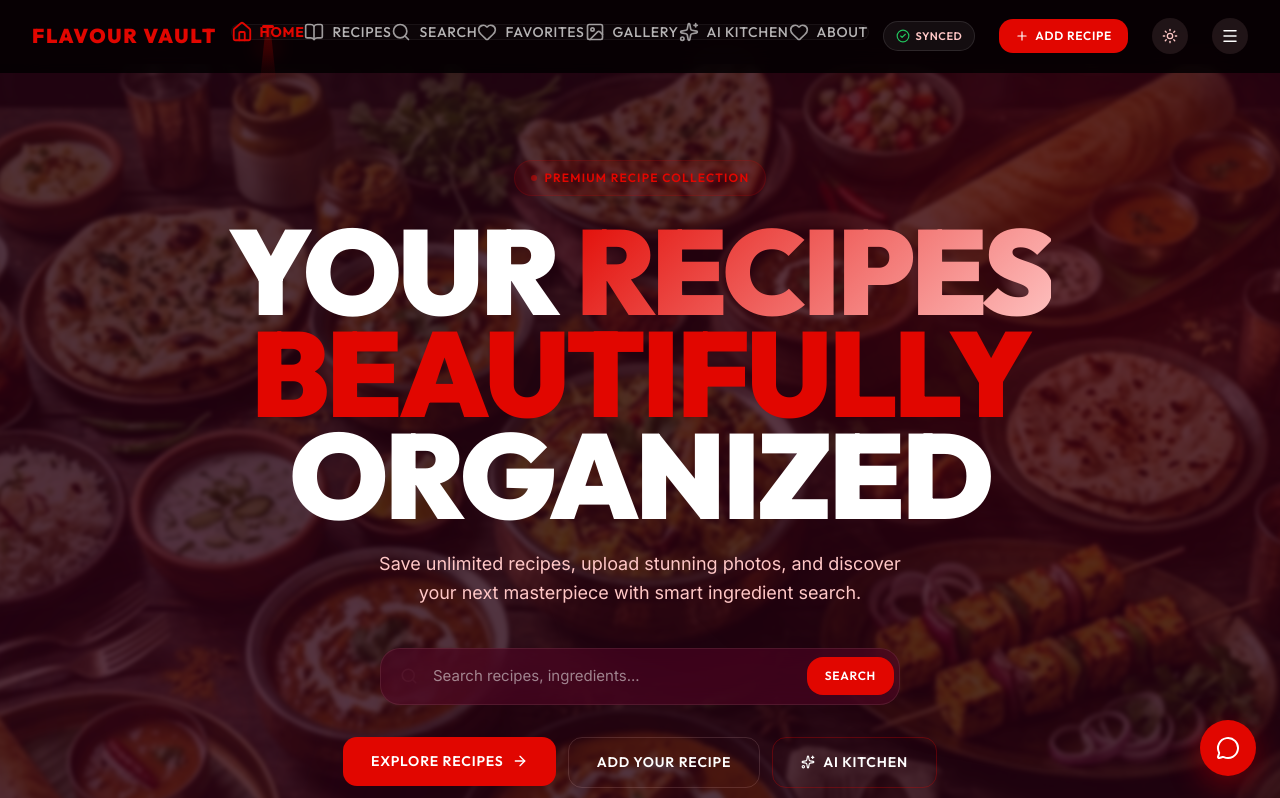
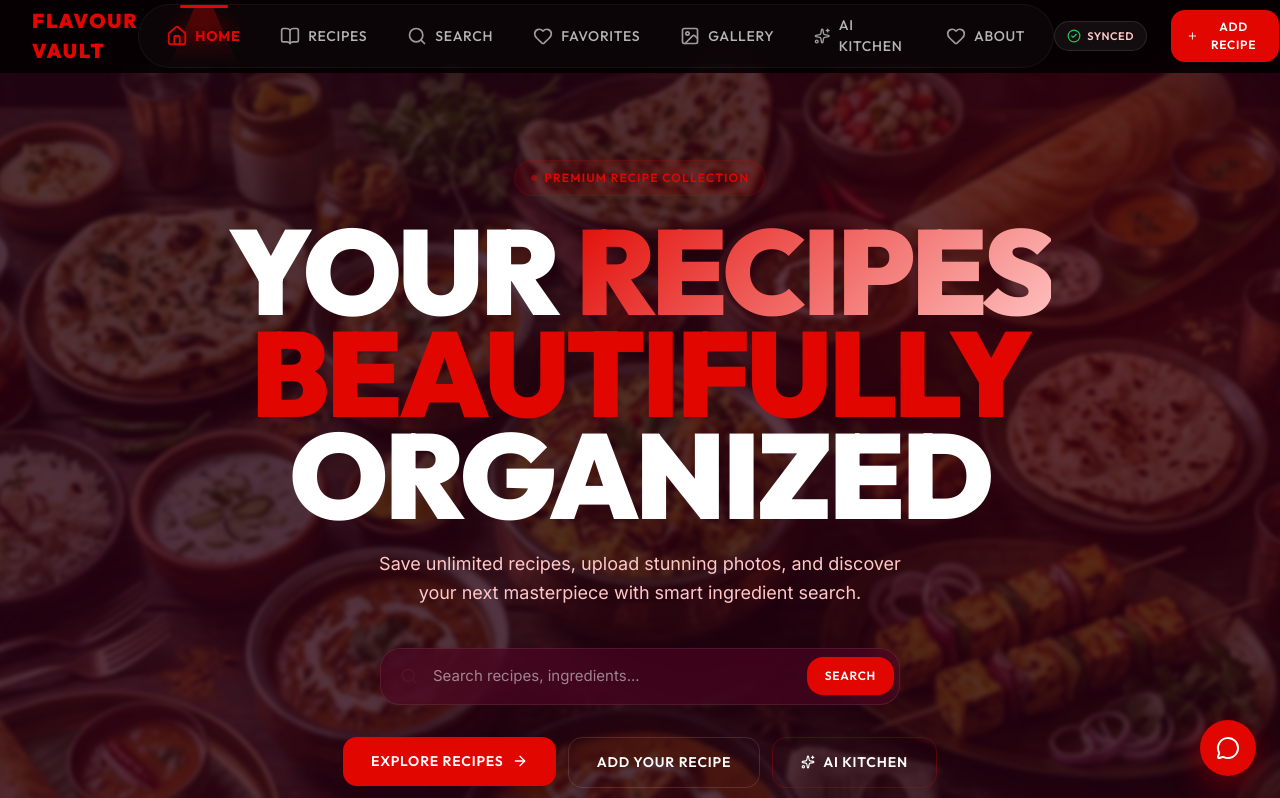
Before and after one commit to keerthan4531-a11y/flavour-vault, a React (Vite) app: page / in a window 1280 px wide. Shown: the top 798 px of the page. Built offline with nearby package versions, Linux system fonts and the light colour scheme.

Commit message:
fix: resolve limelight nav styling, prevent infinite render loop, and fix tsconfig warnings

```diff
--- a/src/components/layout/Navbar.tsx
+++ b/src/components/layout/Navbar.tsx
@@ -17,6 +17,13 @@ const NAV_LINKS = [
   { path: '/ai-kitchen', label: 'AI Kitchen', icon: Sparkles },
   { path: '/about', label: 'About', icon: Heart },
 ];
+
+const LIMELIGHT_ITEMS = NAV_LINKS.map(link => ({
+  id: link.path,
+  path: link.path,
+  label: link.label,
+  icon: <link.icon />
+}));
 
 export function Navbar() {
   const [scrolled, setScrolled] = useState(false);
@@ -97,14 +104,7 @@ export function Navbar() {
 
           {/* Desktop Nav Links */}
           <div className="hidden md:block">
-            <LimelightNav
-              items={NAV_LINKS.map(link => ({
-                id: link.path,
-                path: link.path,
-                label: link.label,
-                icon: <link.icon />
-              }))}
-            />
+            <LimelightNav items={LIMELIGHT_ITEMS} />
           </div>
 
           {/* Right Actions */}
--- a/src/components/ui/limelight-nav.tsx
+++ b/src/components/ui/limelight-nav.tsx
@@ -1,7 +1,5 @@
 import React, { useState, useRef, useLayoutEffect, cloneElement, useEffect } from 'react';
 import { useLocation, useNavigate } from 'react-router-dom';
-
-// --- Internal Types and Defaults ---
 
 export type NavItem = {
   id: string | number;
@@ -21,9 +19,6 @@ type LimelightNavProps = {
   iconClassName?: string;
 };
 
-/**
- * An adaptive-width navigation bar with a "limelight" effect that highlights the active item.
- */
 export const LimelightNav = ({
   items,
   defaultActiveIndex = 0,
@@ -36,7 +31,6 @@ export const LimelightNav = ({
   const location = useLocation();
   const navigate = useNavigate();
 
-  // Find index based on current URL path
   const currentIndex = items.findIndex(item => item.path === location.pathname);
   const initialIndex = currentIndex >= 0 ? currentIndex : defaultActiveIndex;
 
@@ -45,7 +39,6 @@ export const LimelightNav = ({
   const navItemRefs = useRef<(HTMLAnchorElement | null)[]>([]);
   const limelightRef = useRef<HTMLDivElement | null>(null);
 
-  // Sync active index with URL changes
   useEffect(() => {
     const idx = items.findIndex(item => item.path === location.pathname);
     if (idx >= 0 && idx !== activeIndex) {
@@ -83,24 +76,66 @@ export const LimelightNav = ({
   };
 
   return (
-    <nav className={`relative inline-flex items-center h-16 rounded-full bg-[rgba(255,255,255,0.02)] text-white border border-[rgba(255,255,255,0.05)] px-2 ${className}`}>
+    <nav
+      className={className}
+      style={{
+        position: 'relative',
+        display: 'inline-flex',
+        alignItems: 'center',
+        height: 64,
+        borderRadius: 9999,
+        backgroundColor: 'rgba(255,255,255,0.02)',
+        color: 'white',
+        border: '1px solid rgba(255,255,255,0.05)',
+        padding: '0 8px'
+      }}
+    >
       {items.map((item, index) => (
           <a
             key={item.id}
             ref={el => { navItemRefs.current[index] = el; }}
-            className={`relative z-20 flex h-full cursor-pointer items-center justify-center px-4 py-2 mx-1 gap-2 rounded-full transition-colors ${iconContainerClassName}`}
+            className={iconContainerClassName}
+            style={{
+              position: 'relative',
+              zIndex: 20,
+              display: 'flex',
+              height: '100%',
+              cursor: 'pointer',
+              alignItems: 'center',
+              justifyContent: 'center',
+              padding: '8px 16px',
+              margin: '0 4px',
+              gap: 8,
+              borderRadius: 9999,
+              transition: 'background-color 300ms'
+            }}
             onClick={() => handleItemClick(index, item)}
             aria-label={item.label}
           >
             {cloneElement(item.icon as React.ReactElement<any>, {
-              className: `w-5 h-5 transition-all duration-300 ease-in-out ${
-                activeIndex === index ? 'opacity-100 scale-110 text-[#e10600]' : 'opacity-60 hover:opacity-80 text-white'
-              } ${(item.icon as React.ReactElement<any>).props.className || ''} ${iconClassName || ''}`,
+              style: {
+                width: 20,
+                height: 20,
+                transition: 'all 300ms ease-in-out',
+                opacity: activeIndex === index ? 1 : 0.6,
+                transform: activeIndex === index ? 'scale(1.1)' : 'scale(1)',
+                color: activeIndex === index ? '#e10600' : 'white',
+                ...(item.icon as React.ReactElement<any>).props.style
+              },
+              className: `${(item.icon as React.ReactElement<any>).props.className || ''} ${iconClassName || ''}`.trim(),
             })}
             {item.label && (
-              <span className={`text-sm font-['Outfit'] tracking-wider uppercase transition-all duration-300 ${
-                activeIndex === index ? 'font-bold text-[#e10600]' : 'font-medium text-white/70'
-              }`}>
+              <span
+                style={{
+                  fontSize: 14,
+                  fontFamily: "'Outfit', sans-serif",
+                  letterSpacing: '0.05em',
+                  textTransform: 'uppercase',
+                  transition: 'all 300ms',
+                  fontWeight: activeIndex === index ? 700 : 500,
+                  color: activeIndex === index ? '#e10600' : 'rgba(255,255,255,0.7)'
+                }}
+              >
                 {item.label}
               </span>
             )}
@@ -109,12 +144,32 @@ export const LimelightNav = ({
 
       <div
         ref={limelightRef}
-        className={`absolute top-0 z-10 w-12 h-[3px] rounded-full bg-[#e10600] shadow-[0_20px_20px_#e10600] ${
-          isReady ? 'transition-[left] duration-300 ease-in-out' : ''
-        } ${limelightClassName}`}
-        style={{ left: '-999px' }}
+        className={limelightClassName}
+        style={{
+          position: 'absolute',
+          top: 0,
+          zIndex: 10,
+          width: 48,
+          height: 3,
+          borderRadius: 9999,
+          backgroundColor: '#e10600',
+          boxShadow: '0 20px 20px #e10600',
+          left: -999,
+          transition: isReady ? 'left 300ms ease-in-out' : 'none'
+        }}
       >
-        <div className="absolute left-[-50%] top-[3px] w-[200%] h-14 [clip-path:polygon(15%_100%,40%_0,60%_0,85%_100%)] bg-gradient-to-b from-[#e10600]/30 to-transparent pointer-events-none" />
+        <div
+          style={{
+            position: 'absolute',
+            left: '-50%',
+            top: 3,
+            width: '200%',
+            height: 56,
+            clipPath: 'polygon(15% 100%, 40% 0, 60% 0, 85% 100%)',
+            background: 'linear-gradient(to bottom, rgba(225, 6, 0, 0.3), transparent)',
+            pointerEvents: 'none'
+          }}
+        />
       </div>
     </nav>
   );
--- a/tsconfig.app.json
+++ b/tsconfig.app.json
@@ -7,7 +7,6 @@
     "types": ["vite/client"],
     "allowArbitraryExtensions": true,
     "skipLibCheck": true,
-    "baseUrl": ".",
     "paths": {
       "@/*": ["./src/*"]
     },
@@ -20,7 +19,6 @@
     "moduleDetection": "force",
     "noEmit": true,
     "jsx": "react-jsx",
-    "ignoreDeprecations": "6.0",
 
     /* Linting */
     "noUnusedLocals": false,
```
